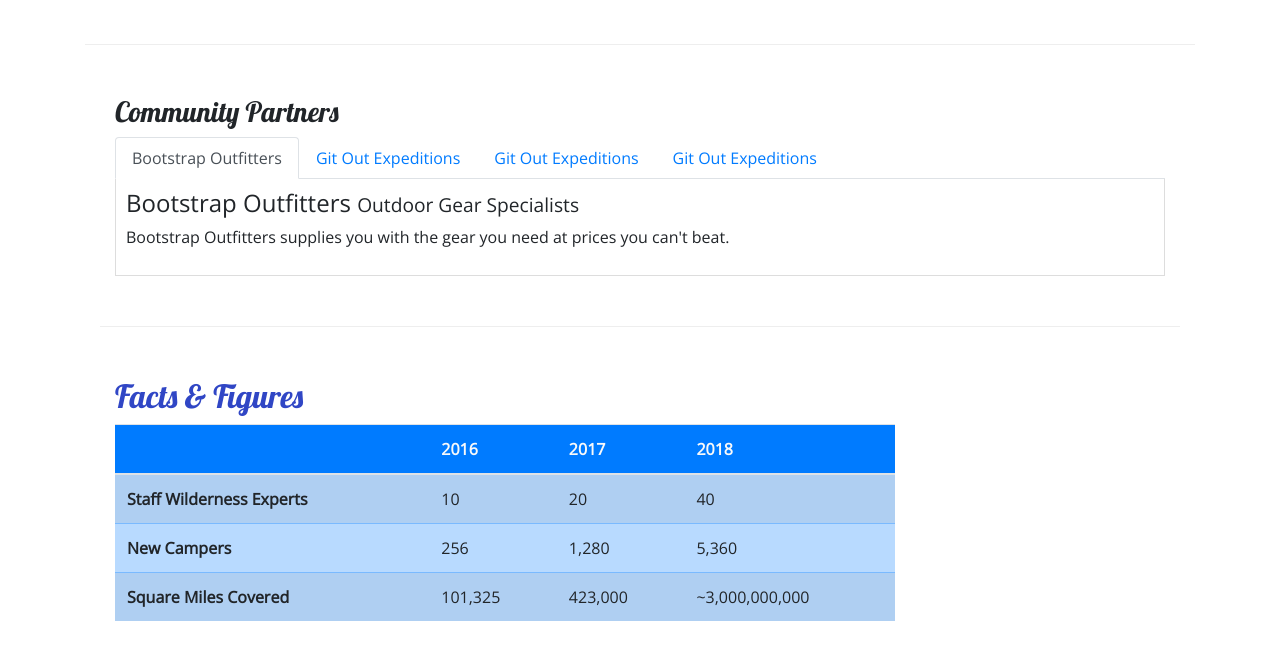
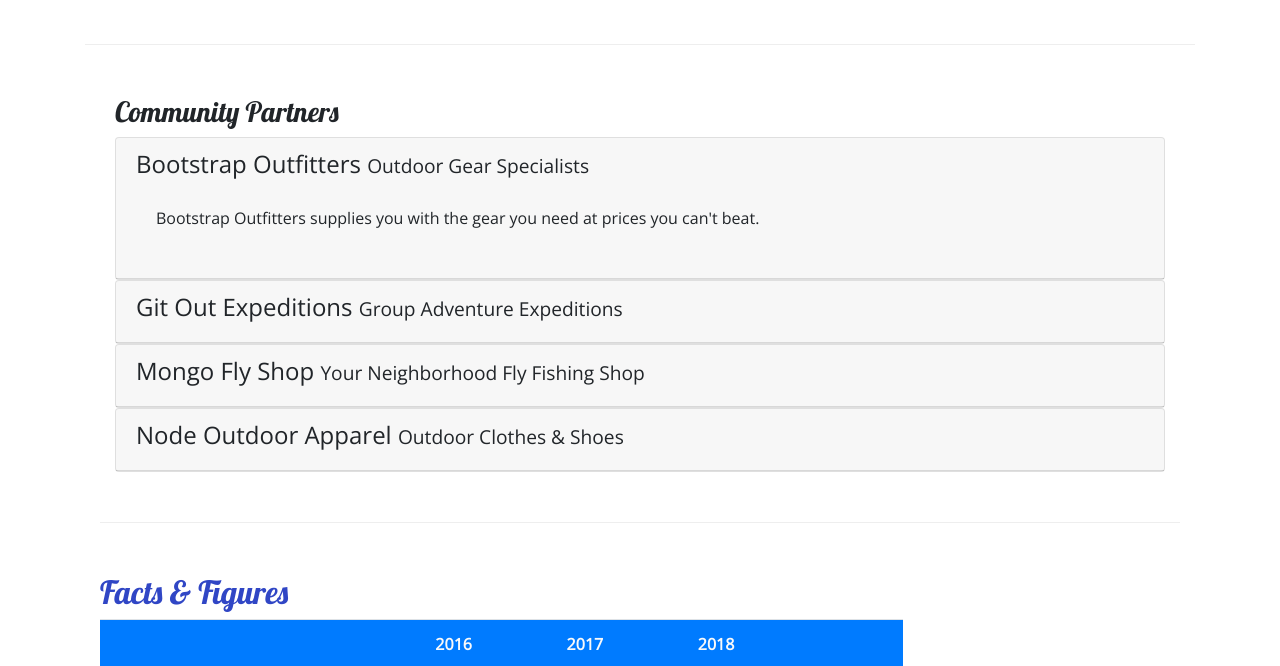
Before and after one commit to jennblake/Nucampsite, a website: page aboutus.html in a window 1280 px wide. Shown: the part 880-1546 px from the top of the page. Drawn offline with nearby package versions, Linux system fonts and the light colour scheme.

Commit message:
Accordion

```diff
--- a/aboutus.html
+++ b/aboutus.html
@@ -100,36 +100,68 @@
                 <div class="row row-content">
                     <div class="col">
                         <h3>Community Partners</h3>
-                        <ul class="nav nav-tabs">
-                            <li class="nav-item">
-                                <a class="nav-link active" href="#bootstrap" role="tab" data-toggle="tab">Bootstrap Outfitters</a>
-                            </li>
-                            <li class="nav-item">
-                                <a class="nav-link" href="#git" role="tab" data-toggle="tab">Git Out Expeditions</a>
-                            </li>
-                            <li class="nav-item">
-                                <a class="nav-link" href="mongo" role="tab" data-toggle="tab">Git Out Expeditions</a>
-                            </li>
-                            <li class="nav-item">
-                                <a class="nav-link" href="#node" role="tab" data-toggle="tab">Git Out Expeditions</a>
-                            </li>
-                        </ul>
-                    <div class="tab-content">
-                        <div role="tabpanel" class="tab-pane fade show active" id="bootstrap">
-                            <h4>Bootstrap Outfitters <small>Outdoor Gear Specialists</small></h4>
+                        <div id="accordion">
+
+                            <div class="card">
+                                <div role="tab" class="card-header">
+                                    <h4>
+                                        <a data-toggle="collapse" data-target="#bootstrap">
+                                            Bootstrap Outfitters <small>Outdoor Gear Specialists</small>
+                                        </a>
+                                    </h4>
+                                    <div class="collapse show" id="bootstrap" data-parent="#accordion">
+                                        <div class="card-body">
                                             <p class="d-none d-sm-block">Bootstrap Outfitters supplies you with the gear you need at prices you can't beat.</p>
                                         </div>
-                        <div role="tabpanel" class="tab-pane fade" id="git">
-                            <h4>Git Out Expeditions <small>Group Adventure Expeditions</small></h4>
+                                    </div>
+                                </div>
+                            </div>
+
+                            <div class="card">
+                                <div role="tab" class="card-header">
+                                    <h4>
+                                        <a class="collapsed" data-toggle="collapse" data-target="#git">
+                                            Git Out Expeditions <small>Group Adventure Expeditions</small>
+                                        </a>
+                                    </h4>
+                                    <div class="collapse" id="git" data-parent="#accordion">
+                                        <div class="card-body">
                                             <p class="d-none d-sm-block">Join Git Out Expeditions to explore new horizons with a group of other adventurers!</p>
                                         </div>
-                        <div role="tabpanel" class="tab-pane fade" id="mongo">
-                            <h4>Mongo Fly Shop <small>Your Neighborhood Fly Fishing Shop.</small></h4>
+                                    </div>
+                                </div>
+                            </div>
+
+                            <div class="card">
+                                <div role="tab" class="card-header">
+                                    <h4>
+                                        <a class="collapsed" data-toggle="collapse" data-target="#mongo">
+                                            Mongo Fly Shop <small>Your Neighborhood Fly Fishing Shop</small>
+                                        </a>
+                                    </h4>
+                                    <div class="collapse" id="mongo" data-parent="#accordion">
+                                        <div class="card-body">
                                             <p class="d-none d-sm-block">Need a new fishing pole, a tacklebox, or flies of all kinds? Stop by Mongo Fly Shop.</p>
                                         </div>
-                        <div role="tabpanel" class="tab-pane fade" id="node">
-                            <h4>Node Outdoor Apparel <small>Outdoor Clothes & Shoes</small></h4>
+                                    </div>
+                                </div>
+                            </div>
+
+                            <div class="card">
+                                <div role="tab" class="card-header">
+                                    <h4>
+                                        <a class="collapsed" data-toggle="collapse" data-target="#node">
+                                            Node Outdoor Apparel <small>Outdoor Clothes & Shoes</small>
+                                        </a>
+                                    </h4>
+                                    <div class="collapse" id="node" data-parent="#accordion">
+                                        <div class="card-body">
                                             <p class="d-none d-sm-block">From polar fleeces to swimsuits, hiking boots to waders, a visit to Node will be sure to get you covered.</p>
+                                        </div>
+                                    </div>
+                                </div>
+                            </div>
+
                         </div>
                     </div>
                 </div>
```
Lines whose indentation alone changed are shown as unchanged.
